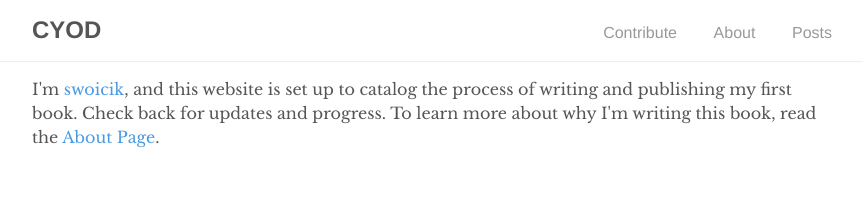
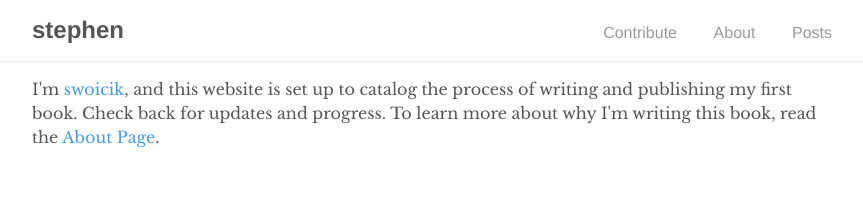
Before and after one commit to swoicik/swoicik.github.io, a Jekyll site: the page built from index.html, in a window 1280 px wide. Shown: the top 202 px of the page, without its empty margins (208-1071 px from the left). Built offline with Jekyll 4.4.1, drawn with Linux system fonts in a browser that asks for light colours; the list of posts is cut into pages by our own code.

Commit message:
updated config.yaml

```diff
--- a/_config.yaml
+++ b/_config.yaml
@@ -1,8 +1,8 @@
 # Site settings
-title:          CYOD
-description:    "Personalized Learning, Personalized Technology"
-baseurl:        "/cyod"
-url:            "https://swoicik.github.io/cyod/"
+title:          stephen
+description:    "organized chaos"
+baseurl:        "/"
+url:            "https://swoicik.github.io/"
 
 # Author
 author:
```
